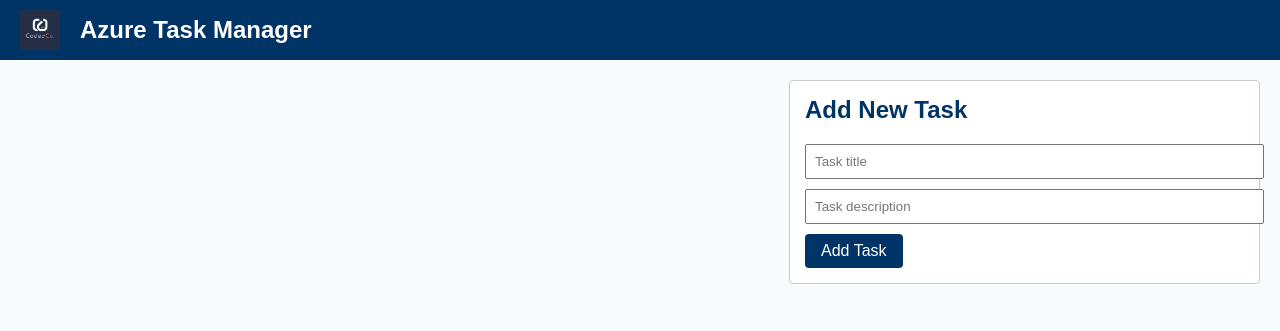
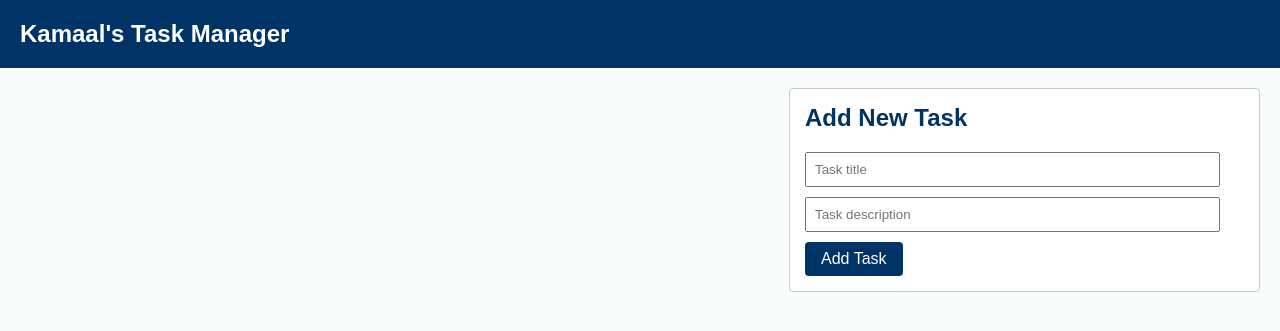
Before and after one commit to kbaks9/ECS-Azure, a Flask app: page / in a window 1280 px wide. Shown: the top 331 px of the page. Run offline with Flask 3, Linux system fonts and the light colour scheme; data that the repository does not hold is empty.

Commit message:
Updated index & css styling

```diff
--- a/app/static/style.css
+++ b/app/static/style.css
@@ -11,7 +11,7 @@ body {
     display: flex;
     align-items: center;
     background-color: #003366; /* Darker blue bar */
-    padding: 10px 20px;
+    padding: 20px 20px;
   }
 
   .logo {
@@ -42,9 +42,12 @@ body {
   .task {
     background-color: #ffffff;
     border: 1px solid #ccc;
-    border-radius: 4px;
-    padding: 10px;
-    margin-bottom: 10px;
+    border-radius: 8px;
+    padding: 12px 15px;
+    margin-bottom: 12px;
+    box-shadow: 0 2px 5px rgba(0, 0, 0, 0.1);
+    transition: transform 0.2s, box-shadow 0.2s;
+    position: relative;
   }
 
   .task h3 {
@@ -56,6 +59,7 @@ body {
     margin: 5px 0;
   }
 
+  /* Need to customise this, so it looks more user friendly*/
   .completed {
     text-decoration: line-through;
     color: #888;
@@ -78,7 +82,7 @@ body {
 
   #add-task-form input {
     display: block;
-    width: 100%;
+    width: 90%;
     margin-bottom: 10px;
     padding: 8px;
   }
--- a/app/templates/index.html
+++ b/app/templates/index.html
@@ -2,14 +2,12 @@
 <html lang="en">
 <head>
   <meta charset="UTF-8">
-  <title>Azure Task Manager</title>
+  <title>Task Manager</title>
   <link rel="stylesheet" href="/static/style.css">
 </head>
 <body>
   <header>
-    <!-- Replace `coderco_logo.png` with your actual filename if different -->
-    <img src="/static/images/coderco_logo.jpeg" alt="CoderCo logo" class="logo">
-    <h1>Azure Task Manager</h1>
+    <h1>Kamaal's Task Manager</h1>
   </header>
 
   <div id="main-content">
```
Also changed, not shown: app/static/images/coderco_logo.jpeg (deleted).
